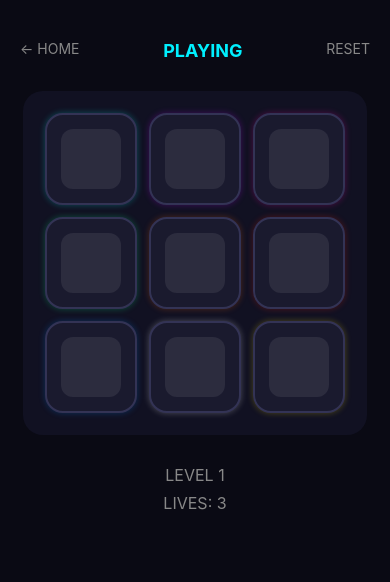
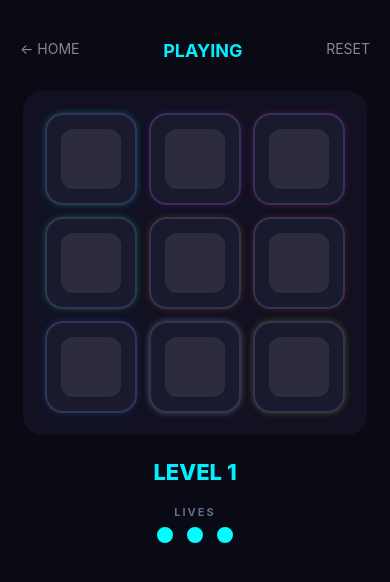
Before and after one commit to moadh704/neurox, a React Native app: screen /Home in a window 390 px wide. Both pictures are taken after a click on the element 195 px from the left and 221 px from the top of the page. Shown: the top 582 px of the page. Built offline with nearby package versions, Linux system fonts and the light colour scheme.

Commit message:
ui: improve lives display as glowing dots + bigger level

```diff
--- a/src/screens/GameScreen.tsx
+++ b/src/screens/GameScreen.tsx
@@ -152,6 +152,26 @@ export default function GameScreen() {
     setTimeout(() => startNewRound(1), 200);
   };
 
+  // Render lives as small glowing dots
+  const renderLives = () => {
+    return (
+      <View style={styles.livesContainer}>
+        {Array.from({ length: MAX_LIVES }).map((_, index) => (
+          <View
+            key={index}
+            style={[
+              styles.lifeDot,
+              {
+                backgroundColor: index < lives ? COLORS.cyan : '#1a1a2e',
+                borderColor: index < lives ? COLORS.cyan : '#333355',
+              },
+            ]}
+          />
+        ))}
+      </View>
+    );
+  };
+
   const renderGrid = () => {
     const tiles = [];
     for (let row = 0; row < GRID_SIZE; row++) {
@@ -193,8 +213,14 @@ export default function GameScreen() {
 
         <View style={styles.gridContainer}>{renderGrid()}</View>
 
+        {/* Level - bigger and cleaner */}
         <Text style={styles.levelText}>LEVEL {level}</Text>
-        <Text style={styles.livesText}>LIVES: {lives}</Text>
+
+        {/* Lives as glowing dots */}
+        <View style={styles.livesSection}>
+          <Text style={styles.livesLabel}>LIVES</Text>
+          {renderLives()}
+        </View>
 
         {gameState === 'gameOver' && (
           <TouchableOpacity style={styles.retryButton} onPress={resetGame}>
@@ -213,7 +239,15 @@ const styles = StyleSheet.create({
   statusText: { color: '#00f0ff', fontSize: 18, fontWeight: 'bold' },
   gridContainer: { backgroundColor: '#111122', padding: 16, borderRadius: 20 },
   row: { flexDirection: 'row' },
-  levelText: { color: '#888', fontSize: 16, marginTop: 30 },
-  livesText: { color: '#888', fontSize: 16, marginTop: 8 },
+  levelText: { color: '#00f0ff', fontSize: 22, fontWeight: '800', marginTop: 24 },
+  livesSection: { marginTop: 20, alignItems: 'center' },
+  livesLabel: { color: '#666688', fontSize: 11, fontWeight: '700', letterSpacing: 2, marginBottom: 8 },
+  livesContainer: { flexDirection: 'row', gap: 14 },
+  lifeDot: {
+    width: 16,
+    height: 16,
+    borderRadius: 8,
+    borderWidth: 2,
+  },
   retryButton: { marginTop: 40, backgroundColor: '#00f0ff', paddingHorizontal: 40, paddingVertical: 14, borderRadius: 30 },
 });
```
